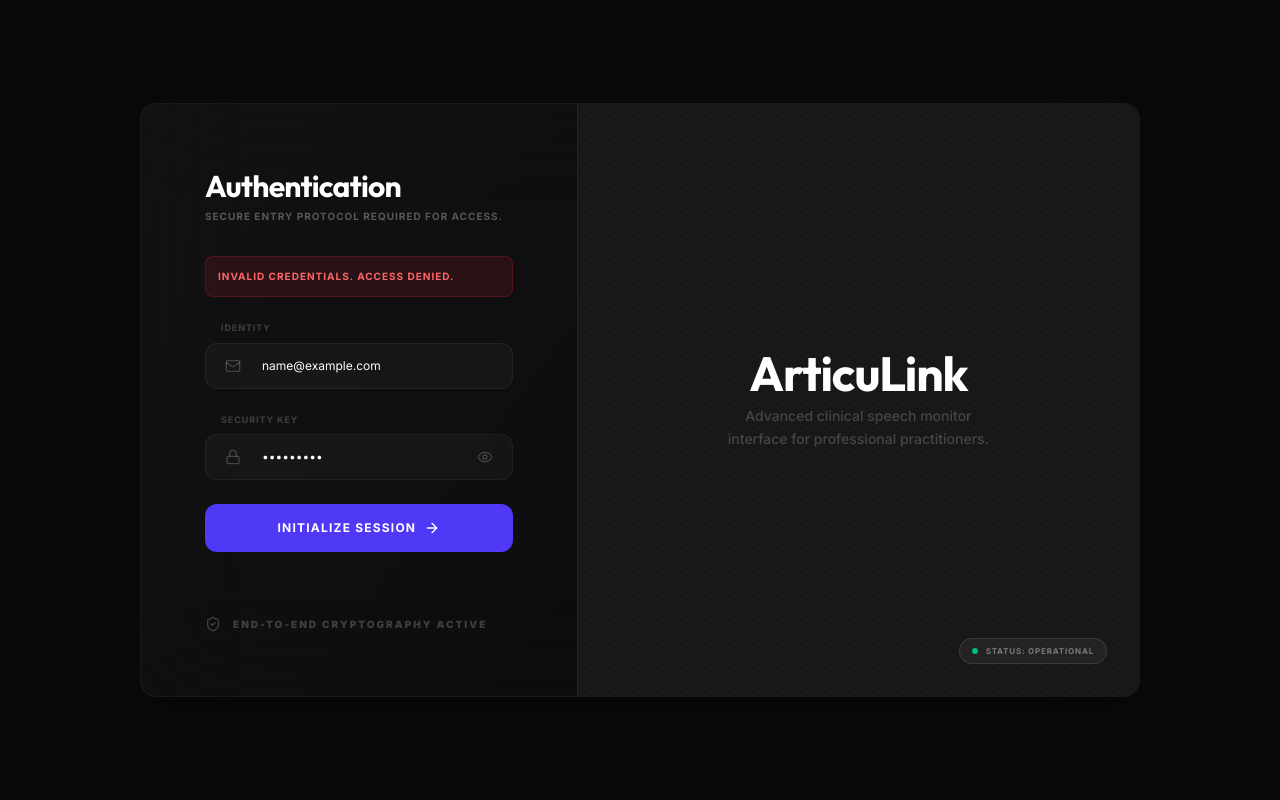
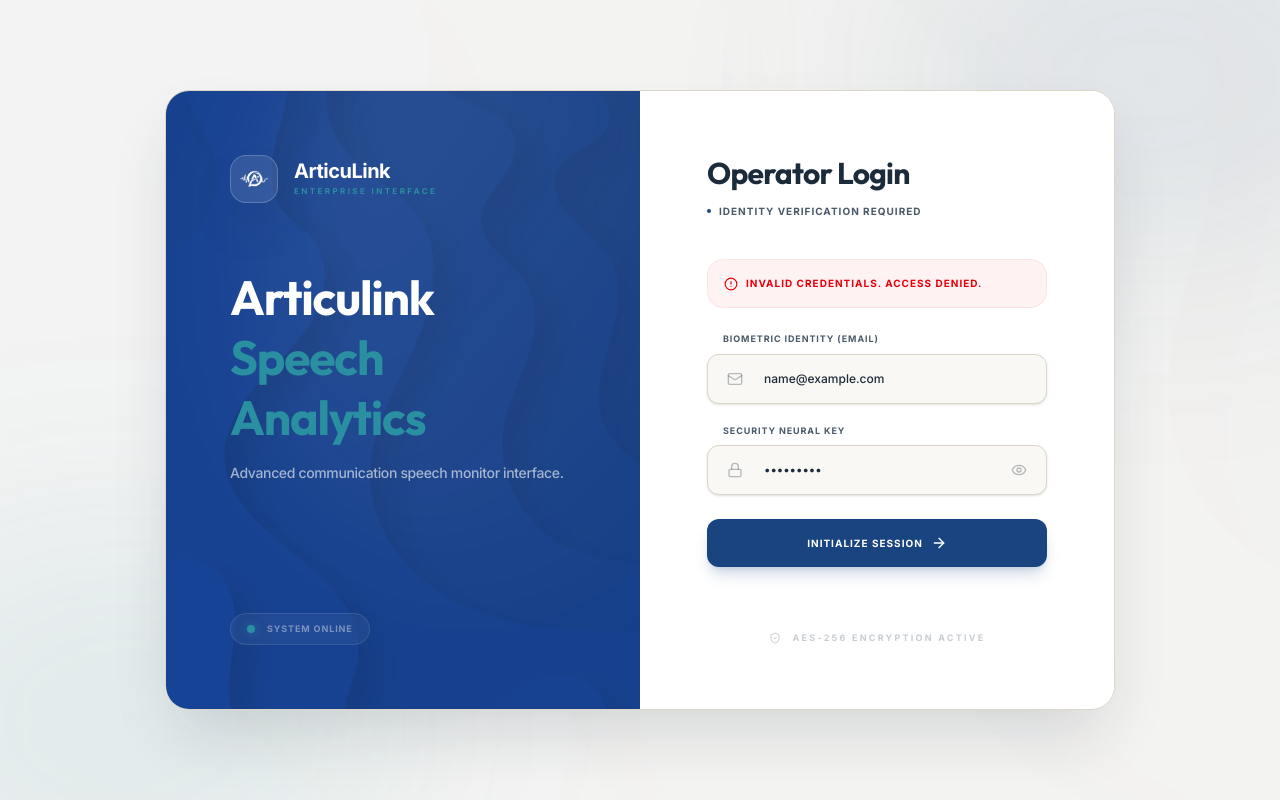
Before and after one commit to Eybri/articulink-web, a Next.js app: page /login in a window 1280 px wide. Both pictures are taken after typing "name@example.com", "Sample123" into the empty fields and a click on the button "INITIALIZE SESSION". Built offline with nearby package versions, Linux system fonts and the light colour scheme; no server answers.

Commit message:
feat: implement admin dashboard layout and pronunciation management page with report generation support

```diff
--- a/src/app/admin/layout.tsx
+++ b/src/app/admin/layout.tsx
@@ -24,7 +24,7 @@ export default function AdminLayout({
     const storedUser = getUser();
 
     if (!token || !storedUser || !isAdmin()) {
-      router.push("/login");
+      router.replace("/login");
     } else {
       setUser(storedUser);
       setLoading(false);
@@ -41,8 +41,11 @@ export default function AdminLayout({
 
   if (loading) {
     return (
-      <div className="flex min-h-screen items-center justify-center bg-zinc-950">
-        <div className="h-12 w-12 animate-spin rounded-full border-4 border-indigo-500 border-t-transparent" />
+      <div className="flex min-h-screen items-center justify-center bg-[#FAF8F4]">
+        <div className="flex flex-col items-center gap-4">
+           <div className="h-10 w-10 animate-spin rounded-full border-4 border-[#1A4480]/10 border-t-[#1A4480]" />
+           <p className="text-[10px] font-bold text-[#4A5A6A] uppercase tracking-widest">Verifying Authority...</p>
+        </div>
       </div>
     );
   }
--- a/src/app/login/page.tsx
+++ b/src/app/login/page.tsx
@@ -8,7 +8,7 @@ import {
   EyeOff,
   ArrowRight,
   ShieldCheck,
-  Cpu
+  AlertCircle
 } from "lucide-react";
 import { useRouter, useSearchParams } from "next/navigation";
 import { authAPI, setToken, setUser, logout } from "@/lib/api";
@@ -23,11 +23,25 @@ export default function LoginPage() {
   const searchParams = useSearchParams();
 
   useEffect(() => {
+    // Check if user is already authenticated
+    if (typeof window !== "undefined") {
+      const token = localStorage.getItem("access_token");
+      const userStr = localStorage.getItem("user");
+      if (token && userStr) {
+        try {
+          const user = JSON.parse(userStr);
+          if (user.role === 'admin') {
+            router.replace("/admin/dashboard");
+          }
+        } catch (e) {}
+      }
+    }
+
     const error = searchParams.get('error');
     if (error === 'admin_required') {
       setErr("Admin access required. Please login with admin credentials.");
     }
-  }, [searchParams]);
+  }, [searchParams, router]);
 
   const handleSubmit = async (e: React.FormEvent) => {
     e.preventDefault();
@@ -46,7 +60,7 @@ export default function LoginPage() {
         return;
       }
 
-      router.push("/dashboard");
+      router.replace("/admin/dashboard");
     } catch (error: any) {
       console.error("Login error:", error);
       setErr(error.response?.data?.detail || "Invalid credentials. Access denied.");
@@ -56,63 +70,128 @@ export default function LoginPage() {
   };
 
   return (
-    <main className="min-h-screen bg-zinc-950 flex items-center justify-center p-4 relative overflow-hidden font-sans">
-      <div className="w-full max-w-[1000px] flex flex-col-reverse md:flex-row rounded-2xl overflow-hidden border border-white/5 bg-white/[0.02] backdrop-blur-3xl z-10 shadow-2xl relative">
-        {/* Left Side: Form */}
-        <div className="flex-1 p-8 md:p-16 flex flex-col justify-center relative bg-gradient-to-br from-white/[0.02] to-transparent">
-          <div className="max-w-[400px] mx-auto w-full space-y-8">
-            <div className="space-y-1">
-              <h1 className="text-3xl font-bold text-white tracking-tight">
-                Authentication
+    <main className="min-h-screen bg-[#FAF8F4] flex items-center justify-center p-4 relative overflow-hidden font-sans">
+      {/* Dynamic Background with bg.jpg */}
+      <div className="absolute inset-0 z-0">
+        <img
+          src="/images/bg.jpg"
+          alt=""
+          className="w-full h-full object-cover opacity-[0.08]"
+        />
+        <div className="absolute inset-0 bg-[#FAF8F4]/60 backdrop-blur-[1px]" />
+      </div>
+
+      {/* Decorative Background Elements */}
+      <div className="absolute top-0 left-0 w-full h-full overflow-hidden pointer-events-none z-10">
+        <div className="absolute top-[-10%] right-[-10%] w-[40%] h-[40%] rounded-full bg-[#1A4480]/10 blur-[120px]" />
+        <div className="absolute bottom-[-10%] left-[-10%] w-[40%] h-[40%] rounded-full bg-[#2A8FA0]/10 blur-[120px]" />
+      </div>
+
+      <div className="w-full max-w-[950px] flex flex-col md:flex-row rounded-3xl overflow-hidden bg-white border border-[#DDD6C8] shadow-[0_32px_64px_-12px_rgba(28,43,58,0.15)] z-20 relative">
+        {/* Left Side: Branding/Visual */}
+        <div className="hidden md:flex flex-1 bg-[#1A4480] p-16 flex-col justify-between relative overflow-hidden">
+          {/* Subtle bg.jpg overlay for branding side */}
+          <div className="absolute inset-0 opacity-20 mix-blend-overlay">
+            <img src="/images/bg.jpg" alt="" className="w-full h-full object-cover" />
+          </div>
+
+          <div className="absolute top-[-20%] right-[-20%] w-full h-full bg-gradient-to-br from-white/10 to-transparent rounded-full blur-3xl" />
+
+          <div className="relative z-10">
+            <div className="flex items-center gap-4 mb-16">
+               <div className="w-12 h-12 rounded-2xl bg-white/10 backdrop-blur-xl border border-white/20 flex items-center justify-center p-2 shadow-2xl">
+                  <img src="/images/logo2-nobg.png" alt="ArticuLink" className="w-full h-full object-contain brightness-0 invert" />
+               </div>
+               <div className="flex flex-col">
+                 <span className="text-xl font-bold text-white tracking-tight leading-none">ArticuLink</span>
+                 <span className="text-[8px] font-bold text-[#2A8FA0] uppercase tracking-[0.3em] mt-1">Enterprise Interface</span>
+               </div>
+            </div>
+
+            <div className="space-y-4">
+              <h2 className="text-5xl font-bold text-white leading-tight tracking-tight">
+                Articulink <br />
+                <span className="text-[#2A8FA0]">Speech Analytics</span>
+              </h2>
+              <p className="text-white/60 text-sm font-medium tracking-tight">
+                Advanced communication speech monitor interface.
+              </p>
+            </div>
+          </div>
+
+          <div className="relative z-10 pt-12">
+            <div className="flex items-center gap-3 px-4 py-2 rounded-full bg-white/5 border border-white/10 w-fit backdrop-blur-md">
+              <div className="w-2 h-2 rounded-full bg-[#2A8FA0] animate-pulse shadow-[0_0_8px_rgba(42,143,160,0.5)]" />
+              <span className="text-[9px] font-bold text-white/40 uppercase tracking-widest">System Online</span>
+            </div>
+          </div>
+        </div>
+
+        {/* Right Side: Form */}
+        <div className="flex-1 p-8 md:p-16 flex flex-col justify-center bg-white relative">
+          {/* Logo for mobile view */}
+          <div className="md:hidden flex items-center gap-3 mb-12">
+            <img src="/images/logo2-nobg.png" alt="ArticuLink" className="w-10 h-10 object-contain" />
+            <h1 className="text-xl font-bold text-[#1C2B3A]">ArticuLink</h1>
+          </div>
+
+          <div className="max-w-[340px] mx-auto w-full space-y-10">
+            <div className="space-y-3">
+              <h1 className="text-3xl font-bold text-[#1C2B3A] tracking-tight">
+                Operator Login
               </h1>
-              <p className="text-white/30 text-[10px] font-bold uppercase tracking-widest leading-relaxed">
-                Secure entry protocol required for access.
-              </p>
+              <div className="text-[#4A5A6A] text-[10px] font-bold uppercase tracking-widest leading-relaxed flex items-center gap-2">
+                <div className="w-1 h-1 rounded-full bg-[#1A4480]" />
+                Identity verification required
+              </div>
             </div>
 
             <form onSubmit={handleSubmit} className="space-y-6">
               {err && (
-                <div className="p-3 rounded-lg bg-red-500/10 border border-red-500/20 text-red-400 text-[10px] font-bold uppercase tracking-widest animate-shake">
-                  {err}
+                <div className="p-4 rounded-2xl bg-red-50 border border-red-100 text-red-600 text-[10px] font-bold uppercase tracking-widest animate-shake">
+                  <div className="flex items-center gap-2">
+                    <AlertCircle size={14} />
+                    {err}
+                  </div>
                 </div>
               )}
 
-              <div className="space-y-6">
-                <div className="group relative">
-                  <label className="text-[9px] font-bold text-white/20 uppercase tracking-widest ml-4 mb-2 block">
-                    Identity
+              <div className="space-y-5">
+                <div className="space-y-2">
+                  <label className="text-[9px] font-bold text-[#4A5A6A] uppercase tracking-widest ml-4 block">
+                    Biometric Identity (Email)
                   </label>
-                  <div className="relative">
-                    <Mail size={16} className="absolute left-5 top-1/2 -translate-y-1/2 text-white/20" />
+                  <div className="relative group">
+                    <Mail size={16} className="absolute left-5 top-1/2 -translate-y-1/2 text-[#4A5A6A]/40 transition-colors group-focus-within:text-[#1A4480]" />
                     <input
                       type="email"
                       required
                       value={email}
                       onChange={(e) => setEmail(e.target.value)}
-                      placeholder="Email Address"
-                      className="w-full bg-white/[0.03] border border-white/5 rounded-xl py-3.5 pl-14 pr-6 text-white text-xs outline-none focus:bg-white/[0.05] focus:border-indigo-500/50 transition-all"
+                      placeholder="name@articulink.com"
+                      className="w-full bg-[#FAF8F4] border border-[#DDD6C8] rounded-xl py-4 pl-14 pr-6 text-[#1C2B3A] text-xs font-medium outline-none focus:bg-white focus:border-[#1A4480]/30 transition-all shadow-sm"
                     />
                   </div>
                 </div>
 
-                <div className="group relative">
-                  <label className="text-[9px] font-bold text-white/20 uppercase tracking-widest ml-4 mb-2 block">
-                    Security Key
+                <div className="space-y-2">
+                  <label className="text-[9px] font-bold text-[#4A5A6A] uppercase tracking-widest ml-4 block">
+                    Security Neural Key
                   </label>
-                  <div className="relative">
-                    <Lock size={16} className="absolute left-5 top-1/2 -translate-y-1/2 text-white/20" />
+                  <div className="relative group">
+                    <Lock size={16} className="absolute left-5 top-1/2 -translate-y-1/2 text-[#4A5A6A]/40 transition-colors group-focus-within:text-[#1A4480]" />
                     <input
                       type={showPassword ? "text" : "password"}
                       required
                       value={password}
                       onChange={(e) => setPassword(e.target.value)}
                       placeholder="••••••••"
-                      className="w-full bg-white/[0.03] border border-white/5 rounded-xl py-3.5 pl-14 pr-14 text-white text-xs outline-none focus:bg-white/[0.05] focus:border-indigo-500/50 transition-all"
+                      className="w-full bg-[#FAF8F4] border border-[#DDD6C8] rounded-xl py-4 pl-14 pr-14 text-[#1C2B3A] text-xs font-medium outline-none focus:bg-white focus:border-[#1A4480]/30 transition-all shadow-sm"
                     />
                     <button
                       type="button"
                       onClick={() => setShowPassword(!showPassword)}
-                      className="absolute right-5 top-1/2 -translate-y-1/2 text-white/20 hover:text-white transition-colors"
+                      className="absolute right-5 top-1/2 -translate-y-1/2 text-[#4A5A6A]/40 hover:text-[#1C2B3A] transition-colors"
                     >
                       {showPassword ? <EyeOff size={16} /> : <Eye size={16} />}
                     </button>
@@ -123,52 +202,26 @@ export default function LoginPage() {
               <button
                 type="submit"
                 disabled={isLoading}
-                className="w-full bg-indigo-600 text-white rounded-xl py-4 text-xs font-bold uppercase tracking-widest transition-all hover:bg-indigo-500 disabled:opacity-50 group/btn"
+                className="w-full bg-[#1A4480] text-white rounded-xl py-4 text-[10px] font-bold uppercase tracking-widest transition-all hover:bg-[#0F2847] shadow-lg shadow-[#1A4480]/20 disabled:opacity-50 group/btn active:scale-[0.98]"
               >
                 <span className="flex items-center justify-center gap-2">
-                  {isLoading ? "Verifying..." : "Initialize Session"}
+                  {isLoading ? "Validating Path..." : "Initialize Session"}
                   {!isLoading && <ArrowRight size={16} className="transition-transform group-hover/btn:translate-x-1" />}
                 </span>
               </button>
             </form>
 
-            <div className="pt-8 flex items-center gap-3 text-white/20">
-              <ShieldCheck size={16} />
-              <span className="text-[10px] font-black uppercase tracking-[0.2em]">End-to-End Cryptography Active</span>
-            </div>
-          </div>
-        </div>
-
-        {/* Right Side: Branding */}
-        <div className="flex-[1.2] p-12 md:p-24 bg-zinc-900 border-l border-white/5 flex flex-col items-center justify-center relative overflow-hidden">
-          <div className="absolute inset-0 opacity-5 bg-[radial-gradient(#fff_1px,transparent_1px)] [background-size:24px_24px]" />
-
-          <div className="relative z-10 text-center space-y-4">
-            <div className="space-y-2">
-              <h2 className="text-4xl md:text-5xl font-bold text-white tracking-tight">
-                ArticuLink
-              </h2>
-              <p className="text-white/20 text-sm font-medium max-w-[280px] mx-auto leading-relaxed">
-                Advanced clinical speech monitor interface for professional practitioners.
+            <div className="pt-6 text-center">
+              <p className="text-[9px] font-bold text-[#4A5A6A]/30 uppercase tracking-[0.25em] flex items-center justify-center gap-3">
+                <ShieldCheck size={12} />
+                AES-256 Encryption Active
               </p>
             </div>
-          </div>
-
-          <div className="absolute bottom-8 right-8 flex items-center gap-2 px-3 py-1.5 rounded-full bg-white/5 border border-white/10">
-            <div className="w-1.5 h-1.5 rounded-full bg-emerald-500" />
-            <span className="text-[8px] font-bold text-white/40 uppercase tracking-widest">Status: Operational</span>
           </div>
         </div>
       </div>
 
       <style jsx global>{`
-        @keyframes float {
-          0%, 100% { transform: translateY(0); }
-          50% { transform: translateY(-20px); }
-        }
-        .animate-float {
-          animation: float 6s ease-in-out infinite;
-        }
         @keyframes shake {
           0%, 100% { transform: translateX(0); }
           25% { transform: translateX(-4px); }
```
Also changed, not shown: src/app/admin/pronunciation/page.tsx (+26 -24 lines).
